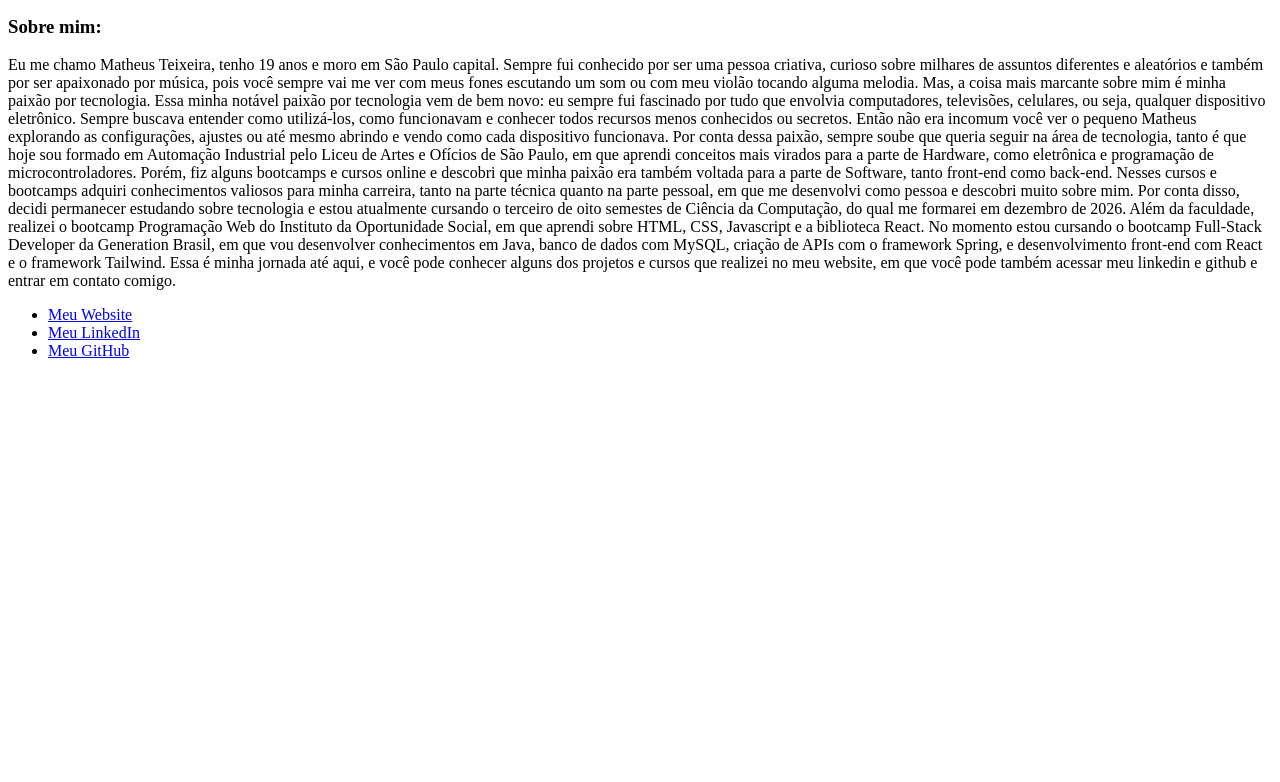
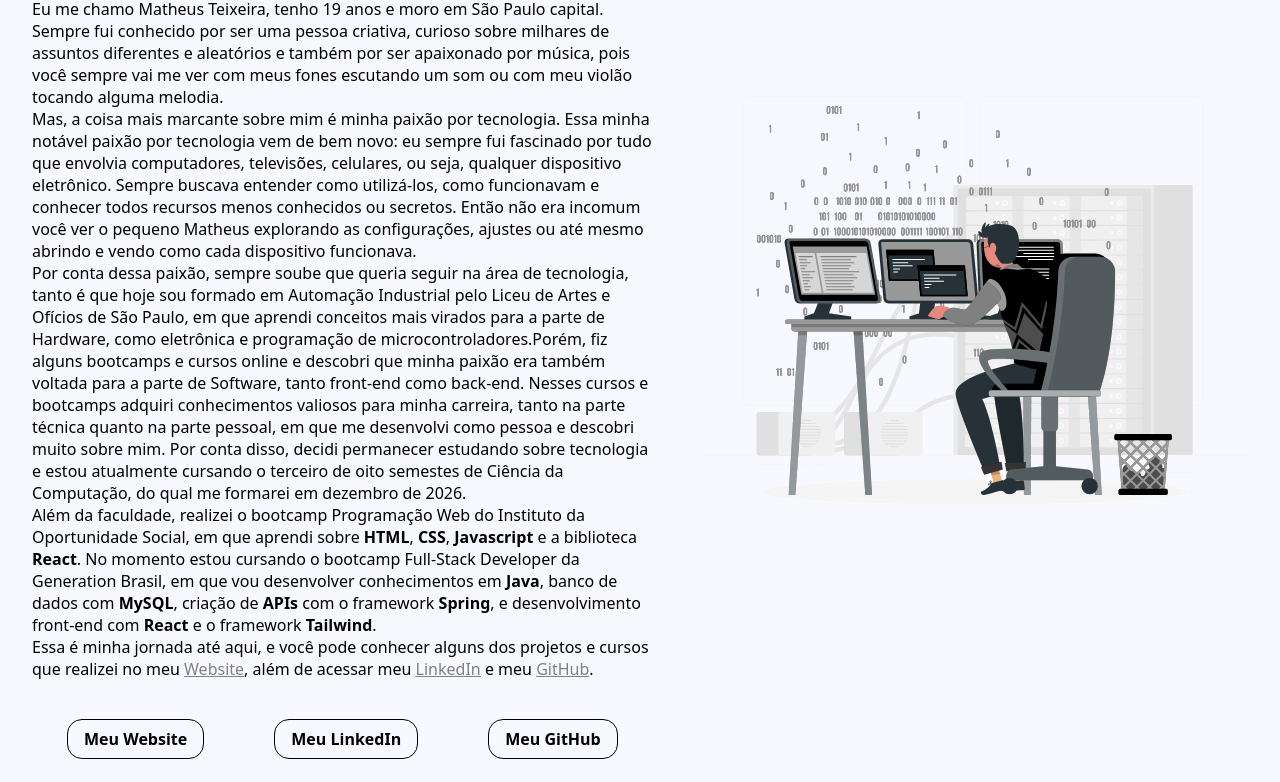
Before and after one commit to mdteixeira/fund_web, a plain HTML site: page index.html in a window 1280 px wide. Shown: the part 216-998 px from the top of the page. Before the commit the page ends 800 px from the top, so only its background shows below. Drawn offline with Linux system fonts and the light colour scheme.

Commit message:
🖌️ css

```diff
--- /dev/null
+++ b/assets/css/style.css
@@ -0,0 +1,100 @@
+* {
+    padding: 0;
+    margin: 0;
+    font-family: system-ui, -apple-system, BlinkMacSystemFont, 'Segoe UI',
+        Roboto, Oxygen, Ubuntu, Cantarell, 'Open Sans', 'Helvetica Neue',
+        sans-serif;
+}
+
+body,
+input,
+textarea {
+    background-color: ghostwhite;
+}
+
+header {
+    display: flex;
+    background-color: tomato;
+    background: linear-gradient(to left, coral 0%, orangered 100%);
+    /* background: linear-gradient(to left, turquoise 0%, deepskyblue 100%); */
+    /* background: linear-gradient(to right, rgb(95, 95, 95) 0%, darkgray 100%); */
+    padding: 1rem;
+    align-items: center;
+}
+
+#brand {
+    margin: 0;
+    padding: 0;
+    color: white;
+}
+
+.nav-links {
+    display: flex;
+    gap: 2rem;
+    margin-left: 3rem;
+    list-style: none;
+}
+
+.nav-link {
+    font-weight: 600;
+    text-decoration: none;
+    color: whitesmoke;
+}
+
+.nav-link:hover {
+    text-decoration: underline;
+}
+
+main {
+    margin: 2rem;
+    display: flex;
+    gap: 3rem;
+}
+
+h1,
+h2,
+h3,
+p {
+    margin-bottom: 1rem;
+}
+
+h1 {
+    font-size: 300%;
+}
+
+input,
+textarea {
+    width: 100%;
+    border: 1px solid black;
+    font-size: 115%;
+    border-radius: 10px;
+    padding: 5px 10px;
+}
+
+button {
+    background-color: black;
+    color: white;
+    font-weight: bold;
+    padding: 1rem 1.5rem;
+    border-radius: 15px;
+}
+
+.button-container {
+    display: flex;
+    justify-content: space-around;
+    list-style: none;
+    margin-top: 3rem;
+}
+
+.link {
+    color: gray;
+}
+
+.link-btn {
+    text-decoration: none;
+    font-weight: bold;
+    padding: 0.5rem 1rem;
+    border-radius: 15px;
+    color: black;
+    border: solid 1px black;
+}
--- a/index.html
+++ b/index.html
@@ -4,65 +4,78 @@
 <head>
     <meta charset="UTF-8">
     <meta name="viewport" content="width=device-width, initial-scale=1.0">
+    <link rel="stylesheet" href="./assets/css/style.css">
     <title>Minha primeira página</title>
 </head>
 
 <body>
 
-    <ul>
+    <header>
+        <h4 id="brand">Matheus Teixeira</h4>
+        <ul class="nav-links">
             <li>
-            <p><a href="./index.html">Página Inicial</a></p>
+                <a class="nav-link" href="./index.html">Página Inicial</a>
             </li>
             <li>
-            <p><a href="./contato.html">Contato</a></p>
+                <a class="nav-link" href="./contato.html">Contato</a>
             </li>
         </ul>
+    </header>
 
-    <h1>Matheus Teixeira</h1>
+    <main>
+        <section>
             <h2>Olá, Mundo!</h2>
 
             <p>Olá, seja bem-vindo ao meu website!</p>
 
             <h3>Sobre mim:</h3>
-    <p>Eu me chamo Matheus Teixeira, tenho 19 anos e moro em São Paulo capital.
-
-        Sempre fui conhecido por ser uma pessoa criativa, curioso sobre milhares de assuntos diferentes e aleatórios e
-        também por ser apaixonado por música, pois você sempre vai me ver com meus fones escutando um som ou com meu
-        violão tocando alguma melodia. Mas, a coisa mais marcante sobre mim é minha paixão por tecnologia.
-
-        Essa minha notável paixão por tecnologia vem de bem novo: eu sempre fui fascinado por tudo que envolvia
-        computadores, televisões, celulares, ou seja, qualquer dispositivo eletrônico. Sempre buscava entender como
-        utilizá-los, como funcionavam e conhecer todos recursos menos conhecidos ou secretos. Então não era incomum você
-        ver o pequeno Matheus explorando as configurações, ajustes ou até mesmo abrindo e vendo como cada dispositivo
+            <p>Eu me chamo Matheus Teixeira, tenho 19 anos e moro em São Paulo capital. Sempre fui conhecido por ser uma
+                pessoa criativa, curioso sobre milhares de assuntos diferentes e aleatórios e também por ser apaixonado
+                por música, pois você sempre vai me ver com meus fones escutando um som ou com meu violão tocando alguma
+                melodia.
+                <br>
+                Mas, a coisa mais marcante sobre mim é minha paixão por tecnologia. Essa minha notável paixão por
+                tecnologia vem de bem novo: eu sempre fui fascinado por tudo que envolvia computadores, televisões,
+                celulares, ou seja, qualquer dispositivo eletrônico. Sempre buscava entender como utilizá-los, como
+                funcionavam e conhecer todos recursos menos conhecidos ou secretos. Então não era incomum você ver o
+                pequeno Matheus explorando as configurações, ajustes ou até mesmo abrindo e vendo como cada dispositivo
                 funcionava.
-
-        Por conta dessa paixão, sempre soube que queria seguir na área de tecnologia, tanto é que hoje sou formado em
-        Automação Industrial pelo Liceu de Artes e Ofícios de São Paulo, em que aprendi conceitos mais virados para a
-        parte de Hardware, como eletrônica e programação de microcontroladores.
-
-        Porém, fiz alguns bootcamps e cursos online e descobri que minha paixão era também voltada para a parte de
-        Software, tanto front-end como back-end.
-
-        Nesses cursos e bootcamps adquiri conhecimentos valiosos para minha carreira, tanto na parte técnica quanto na
-        parte pessoal, em que me desenvolvi como pessoa e descobri muito sobre mim.
-
-        Por conta disso, decidi permanecer estudando sobre tecnologia e estou atualmente cursando o terceiro de oito
-        semestes de Ciência da Computação, do qual me formarei em dezembro de 2026.
-
-        Além da faculdade, realizei o bootcamp Programação Web do Instituto da Oportunidade Social, em que aprendi sobre
-        HTML, CSS, Javascript e a biblioteca React.
+                <br>
+                Por conta dessa paixão, sempre soube que queria seguir na área de tecnologia, tanto é que hoje sou
+                formado em Automação Industrial pelo Liceu de Artes e Ofícios de São Paulo, em que aprendi conceitos
+                mais virados para a parte de Hardware, como eletrônica e programação de microcontroladores.Porém, fiz
+                alguns bootcamps e cursos online e descobri que minha paixão era também voltada para a parte de
+                Software, tanto front-end como back-end. Nesses cursos e bootcamps adquiri conhecimentos valiosos para
+                minha carreira, tanto na parte técnica quanto na parte pessoal, em que me desenvolvi como pessoa e
+                descobri muito sobre mim. Por conta disso, decidi permanecer estudando sobre tecnologia e estou
+                atualmente cursando o terceiro de
+                oito semestes de Ciência da Computação, do qual me formarei em dezembro de 2026.
+                <br>
+                Além da faculdade, realizei o bootcamp Programação Web do Instituto da Oportunidade Social, em que
+                aprendi sobre <strong>HTML</strong>, <strong>CSS</strong>, <strong>Javascript</strong> e a biblioteca
+                <strong>React</strong>.
 
                 No momento estou cursando o bootcamp Full-Stack Developer da Generation Brasil, em que vou desenvolver
-        conhecimentos em Java, banco de dados com MySQL, criação de APIs com o framework Spring, e desenvolvimento
-        front-end com React e o framework Tailwind.
+                conhecimentos em <strong>Java</strong>, banco de dados com <strong>MySQL</strong>, criação de
+                <strong>APIs</strong> com o framework <strong>Spring</strong>, e
+                desenvolvimento front-end com <strong>React</strong> e o framework <strong>Tailwind</strong>.
+                <br>
+                Essa é minha jornada até aqui, e você pode conhecer alguns dos projetos e cursos que realizei no meu
+                <a class="link" target="_blank" href="https://mdteixeira.github.io">Website</a>, além de acessar meu <a
+                    class="link" target="_blank" href="https://linkedin.com/in/mdteixeira15">LinkedIn</a>
+                e meu
+                <a class="link" target="_blank" href="https://github.com/mdteixeira">GitHub</a>.
+            </p>
 
-        Essa é minha jornada até aqui, e você pode conhecer alguns dos projetos e cursos que realizei no meu website, em
-        que você pode também acessar meu linkedin e github e entrar em contato comigo.</p>
-    <ul>
-        <li><a target="_blank" href="https://mdteixeira.github.io">Meu Website</a></li>
-        <li><a target="_blank" href="https://linkedin.com/in/mdteixeira15">Meu LinkedIn</a></li>
-        <li><a target="_blank" href="https://github.com/mdteixeira">Meu GitHub</a></li>
+            <ul class="button-container">
+                <li><a class="link-btn" target="_blank" href="https://mdteixeira.github.io">Meu Website</a></li>
+                <li><a class="link-btn" target="_blank" href="https://linkedin.com/in/mdteixeira15">Meu LinkedIn</a>
+                </li>
+                <li><a class="link-btn" target="_blank" href="https://github.com/mdteixeira">Meu GitHub</a></li>
             </ul>
+        </section>
+        <img src="./assets/img/img.svg" alt="" width="45%">
+    </main>
 
 </body>
 
```
Also changed, not shown: contato.html (+13 -5 lines), assets/img/img.svg (added). Lines whose indentation alone changed are shown as unchanged.
